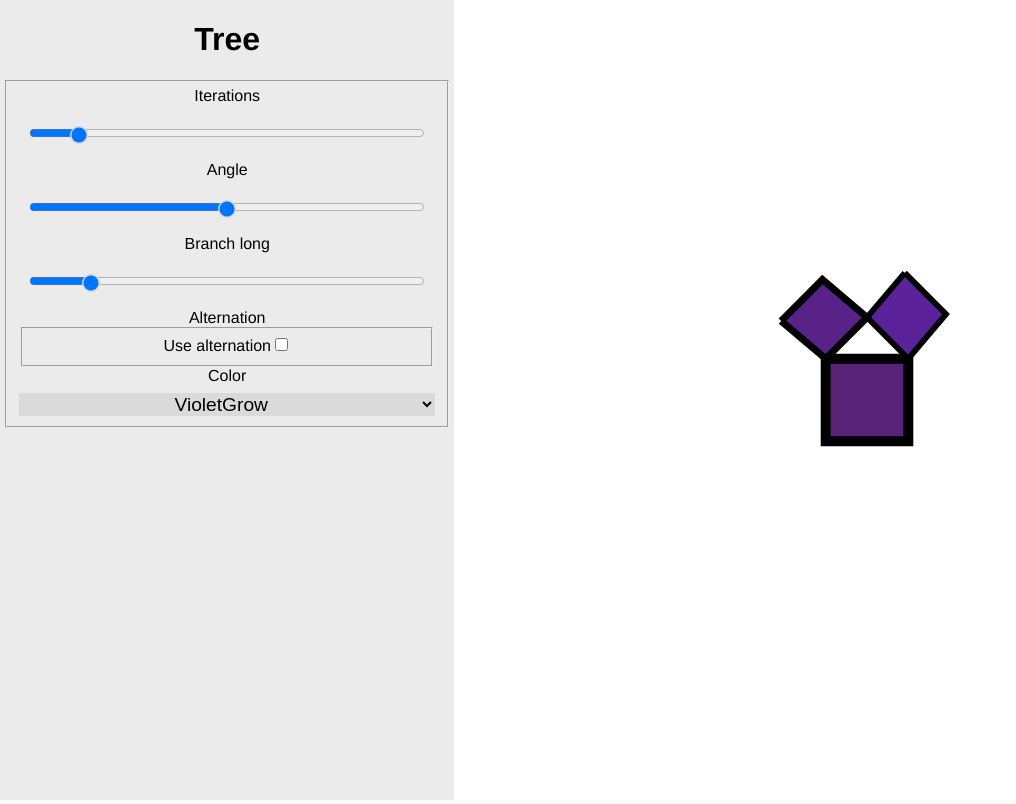
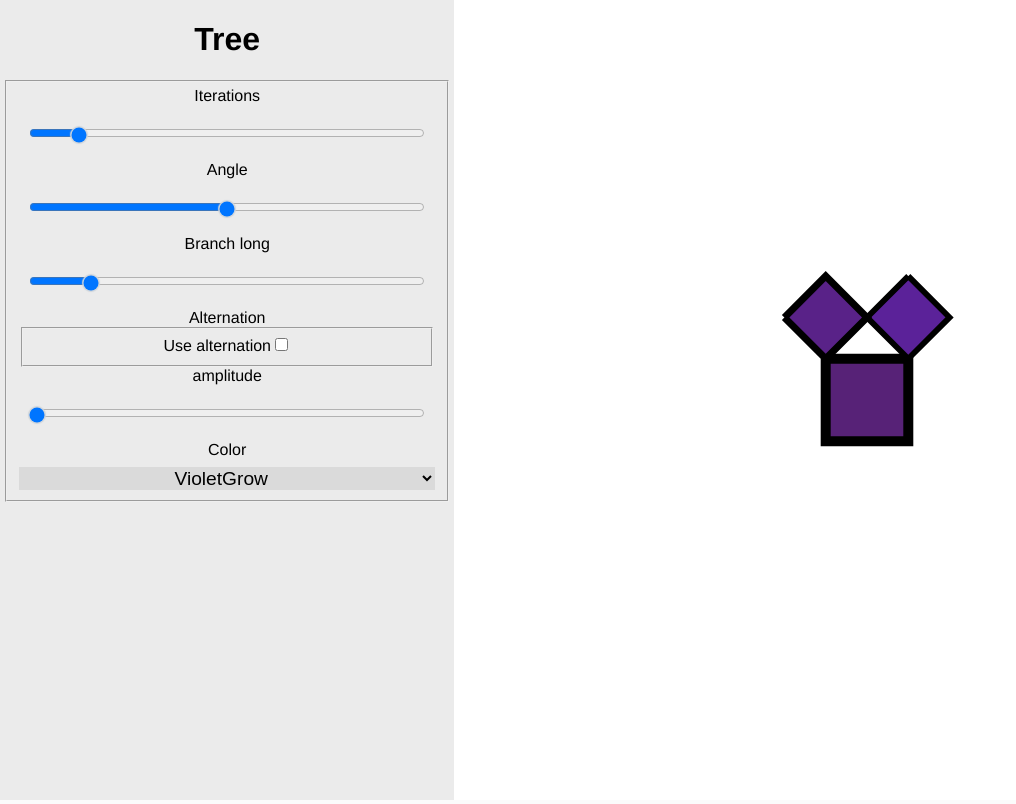
Before and after one commit to cl1ckname/cl1ckname.github.io, a Next.js app: page /tree in a window 1280 px wide. Shown: the whole page, without its empty margins (0-1016 px from the left). Built offline with nearby package versions, Linux system fonts and the light colour scheme.

Commit message:
add amplitude setting

```diff
--- a/src/components/tree/Tree.tsx
+++ b/src/components/tree/Tree.tsx
@@ -12,6 +12,7 @@ export interface TreeParams {
     color: number
     branchLong: number
     alternation: boolean
+    amplitude: number
 }
 
 export default function Tree() {
@@ -21,7 +22,8 @@ export default function Tree() {
         n: 2,
         color: 0,
         branchLong: 1,
-        alternation: false
+        alternation: false,
+        amplitude: 0
     })
 
 
@@ -40,6 +42,7 @@ export default function Tree() {
                     color={ColorCollection[settings.color].func}
                     branchLong={settings.branchLong}
                     alternation={settings.alternation}
+                    amplitude={settings.amplitude}
                 />
             }}
         </FullfillContrainer>
--- a/src/components/tree/TreeCanvas.tsx
+++ b/src/components/tree/TreeCanvas.tsx
@@ -10,7 +10,8 @@ interface PanCanvasOpts {
     n: number
     color: ColorFunction
     branchLong: number
-    alternation: boolean;
+    alternation: boolean
+    amplitude: number
 }
 
 type Point = {
@@ -114,7 +115,7 @@ export default function TreeCanvas(props: PanCanvasOpts) {
 
     useEffect(() => {
         const animate = () => {
-            setNauting(Math.PI / 6 * Math.sin(time))
+            setNauting(props.amplitude * Math.sin(time))
             setTime(prev => prev + 0.01)
         }
         let timeId = requestAnimationFrame(animate)
--- a/src/components/tree/TreeSettings.tsx
+++ b/src/components/tree/TreeSettings.tsx
@@ -37,6 +37,11 @@ export default function TreeSettings(props: TreeSettingsProps) {
                     onChange(treeCopy)
                 }}/>
             </fieldset>
+            <label>amplitude</label>
+            <Slider min={0} max={Math.PI * 100 / 2} value={treeCopy.amplitude * 100} onChange={e => {
+                treeCopy.amplitude = e / 100
+                onChange(treeCopy)
+            }}/>
 
             <label>Color</label>
             <ColorPicker value={treeCopy.color} collection={ColorCollection} onChange={e => {
--- a/src/logic/tree/generator.ts
+++ b/src/logic/tree/generator.ts
@@ -95,7 +95,7 @@ export function drawTree(
         branchLong: number,
         alternation: boolean,
         factor: number,
-        nauting: number
+        nauting: number,
     ) {
     width *= factor
     height *= factor
```
